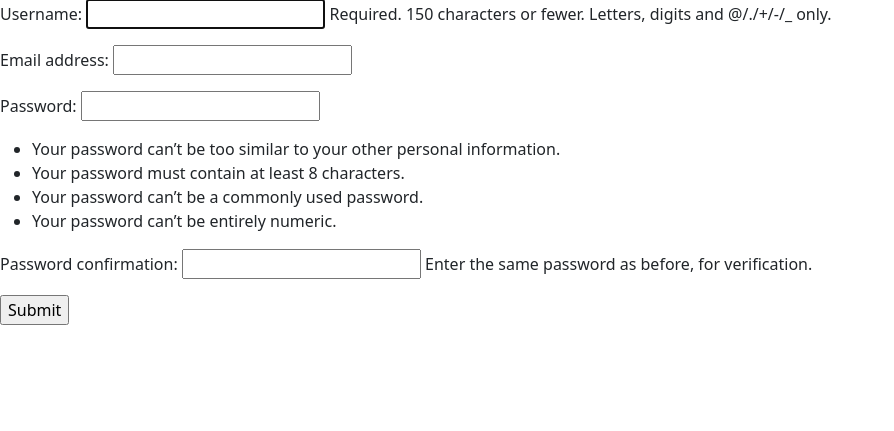
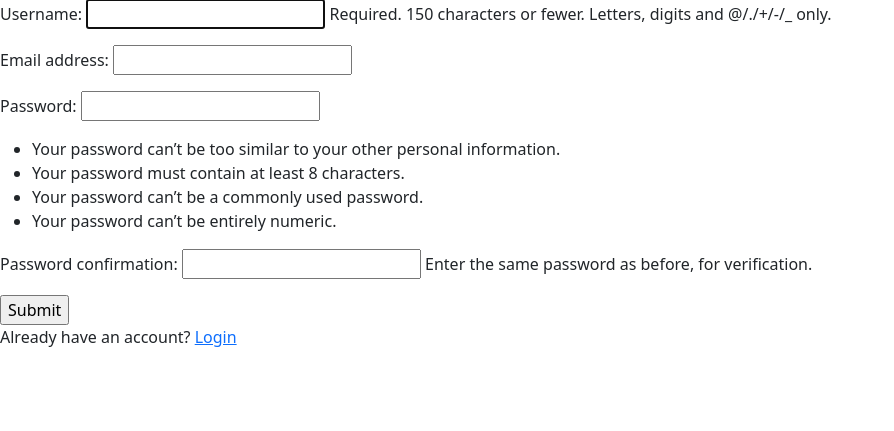
Before and after one commit to angier000/customer-requirements, a Django app: page /accounts/register/ in a window 1280 px wide. Shown: the part 109-540 px from the top of the page, without its empty margins (0-894 px from the left). Run offline with Django 4.2, Linux system fonts and the light colour scheme; some libraries are stand-ins or nearby versions.

Commit message:
link login and register page, add messages

```diff
--- a/inventory_app/templates/registration/register.html
+++ b/inventory_app/templates/registration/register.html
@@ -7,6 +7,7 @@
     {% csrf_token %}
     {{ form.as_p }}
     <input type="submit" name="Create User" />
+    <p>Already have an account? <a href="{% url 'login' %}">Login</a></p>
   </form>
   {{form.errors}}
 {% endblock %}
--- a/inventory_app/urls.py
+++ b/inventory_app/urls.py
@@ -10,4 +10,6 @@ urlpatterns = [
     path('items/update_item/<int:item_id>', views.updateItem, name='update_item'),
     path('items/delete_item/<int:item_id>', views.deleteItem, name='delete_item'),
     path('accounts/register/', views.registerPage, name = 'register_page'),
+    #path('accounts/login/', views.loginPage, name = 'login'),
+    #path('accounts/logout/', views.logoutPage, name = 'logout'),
 ]
--- a/inventory_app/views.py
+++ b/inventory_app/views.py
@@ -4,6 +4,9 @@ from .models import *
 from django.views import generic
 from .forms import ItemForm, CreateUserForm
 from django.contrib.auth.forms import UserCreationForm
+from django.contrib.auth import authenticate, login, logout
+from django.contrib.auth.decorators import login_required
+from django.contrib import messages
 
 # Create your views here.
 
@@ -76,6 +79,29 @@ def registerPage(request):
 
         if form.is_valid():
             form.save()
+            user = form.cleaned_data.get('username')
+            messages.success(request, 'Account was created for ' + user)
+
+        return redirect('login')
 
     context ={'form':form}
     return render(request, 'registration/register.html', context)
+
+'''
+def loginPage(request):
+
+    if request.method == 'POST':
+        username = request.POST.get('username')
+        password = request.POST.get('password')
+
+        user = authenticate(request, username=username, password=password)
+
+        if user is not None:
+            login(request, user)
+            return redirect('home')
+        else:
+            messages.info(request, 'Unsername or password is incorrect')
+
+    context = {}
+    return render(request, 'registration/login.html', context)
+'''
```
Also changed, not shown: inventory_app/templates/registration/login.html (+7 -0 lines), db.sqlite3, inventory_app/decorators.py (added).
